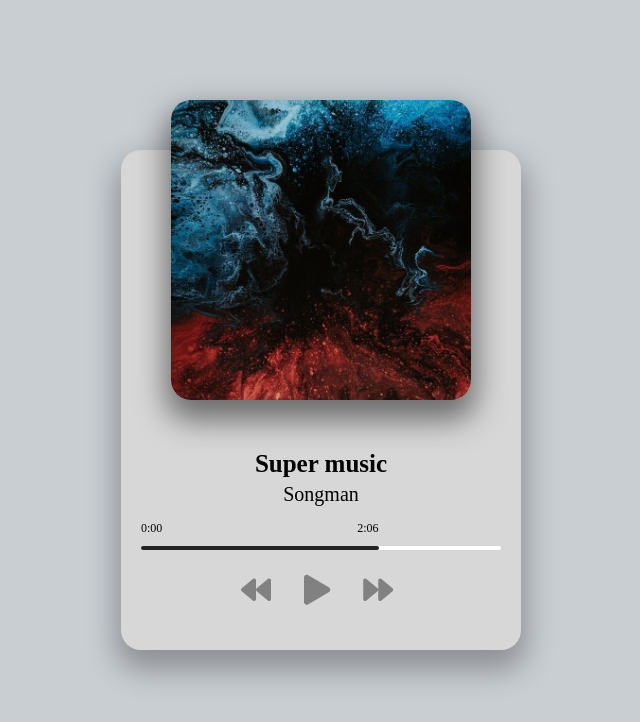
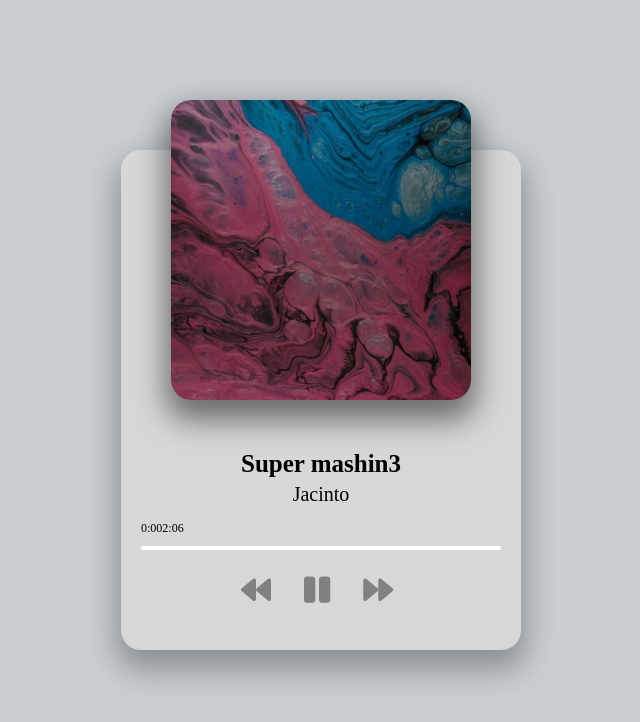
Before and after one commit to trdmitr/play-list, a plain HTML site: page index.html in a window 1280 px wide. Both pictures are taken after a click on the icon 575 px from the left and 590 px from the top of the page. Shown: the whole page, without its empty margins (319-959 px from the left). Drawn offline with Linux system fonts and the light colour scheme; a web font is replaced by a local one.

Commit message:
progress bar

```diff
--- a/script.js
+++ b/script.js
@@ -2,6 +2,35 @@ const music = document.querySelector('audio');
 const prevBtn = document.getElementById('prev');
 const playBtn = document.getElementById('play');
 const nextBtn = document.getElementById('next');
+
+const image = document.querySelector('img')
+const title = document.getElementById('title')
+const artist = document.getElementById('artist')
+
+const progressContainer = document.getElementById('progress-container');
+const progress = document.getElementById('progress');
+
+const currentTimeEl = document.getElementById('current-time');
+const durationEl = document.getElementById('duration');
+
+//Музыка
+const songs = [
+    {
+        name: 'jacinto-1',
+        displayName: 'Super mashin',
+        artist: 'Jacinto'
+    },
+    {
+        name: 'jacinto-2',
+        displayName: 'Super mashin2',
+        artist: 'Jacinto'
+    },
+    {
+        name: 'jacinto-3',
+        displayName: 'Super mashin3',
+        artist: 'Jacinto'
+    },
+];
 
 //проверка play
 let isPlaying = false;
@@ -24,3 +53,70 @@ function pauseSong() {
 
 // play pauser Event Listener
 playBtn.addEventListener('click', () => (isPlaying ? pauseSong() : playSong()));
+ // вывод в DOM
+ function loadSong(song) {
+     title.textContent = song.displayName;
+     artist.textContent = song.artist;
+     music.src = `music/${song.name}.mp3`;
+     image.src = `img/${song.name}.jpg`
+ }
+  // текущая песня
+ let songIndex = 0;
+//prev song
+ function prevSong() {
+     songIndex--;
+     if (songIndex < 0) {
+         songIndex = songs.length -1;
+     }
+     console.log(songIndex)
+     loadSong(songs[songIndex]);
+     playSong();
+ }
+//next song
+
+function nextSong() {
+    songIndex++;
+    if (songIndex > songs.length -1) {
+        songIndex = 0;
+    }
+    console.log(songIndex)
+    loadSong(songs[songIndex]);
+    playSong();
+
+}
+ // Выбор пестни
+ loadSong(songs[songIndex]);
+
+ function updateProgressBar(e) {
+     if (isPlaying) {
+         const {duration, currentTime} = e.srcElement;
+
+         const progressPercent = (currentTime / duration) * 100;
+         progress.style.width = `${progressPercent}%`;
+
+         const durationMinutes = Math.floor(duration / 60);
+         console.log ('minut: ', durationMinutes);
+         let durationSeconds = Math.floor(duration % 60);
+         if (durationSeconds < 10) {
+             durationSeconds = `0${durationSeconds}`;
+         }
+         console.log('second: ', durationSeconds);
+
+         if(durationSeconds) {
+           durationEl.textContent = `${durationMinutes}:${durationSeconds}`
+         }
+        //ddD
+        const currentMinutes = Math.floor(currentTime / 60);
+        console.log ('minut: ', currentMinutes);
+        let currentSeconds = Math.floor(currentTime % 60);
+        if (currentSeconds < 10) {
+            currentSeconds = `0${currentSeconds}`;
+        }
+        console.log('second: ', currentSeconds);
+        currentTimeEl.textContent = `${currentMinutes}:${currentSeconds}`;
+     }
+ }
+
+ prevBtn.addEventListener('click', prevSong);
+ nextBtn.addEventListener('click', nextSong);
+ music.addEventListener('timeupdate', updateProgressBar);
--- a/style.css
+++ b/style.css
@@ -68,7 +68,7 @@ h3 {
   border-radius: 5px;
   height: 100%;
   /* change this to show progress */
-  width: 66%;
+  width: 0;
   transition: width 0.1s linear;
 }
 
```
